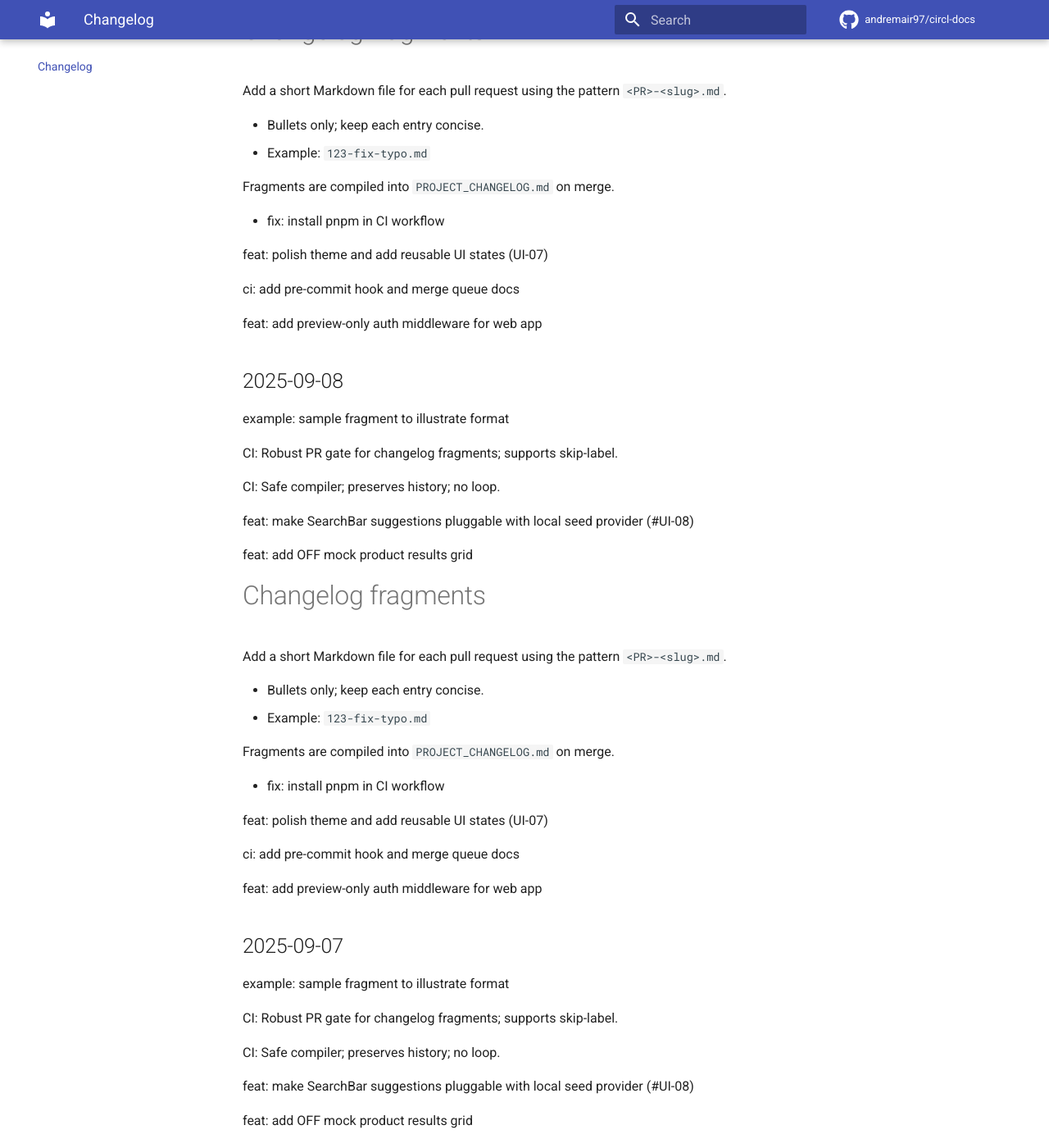
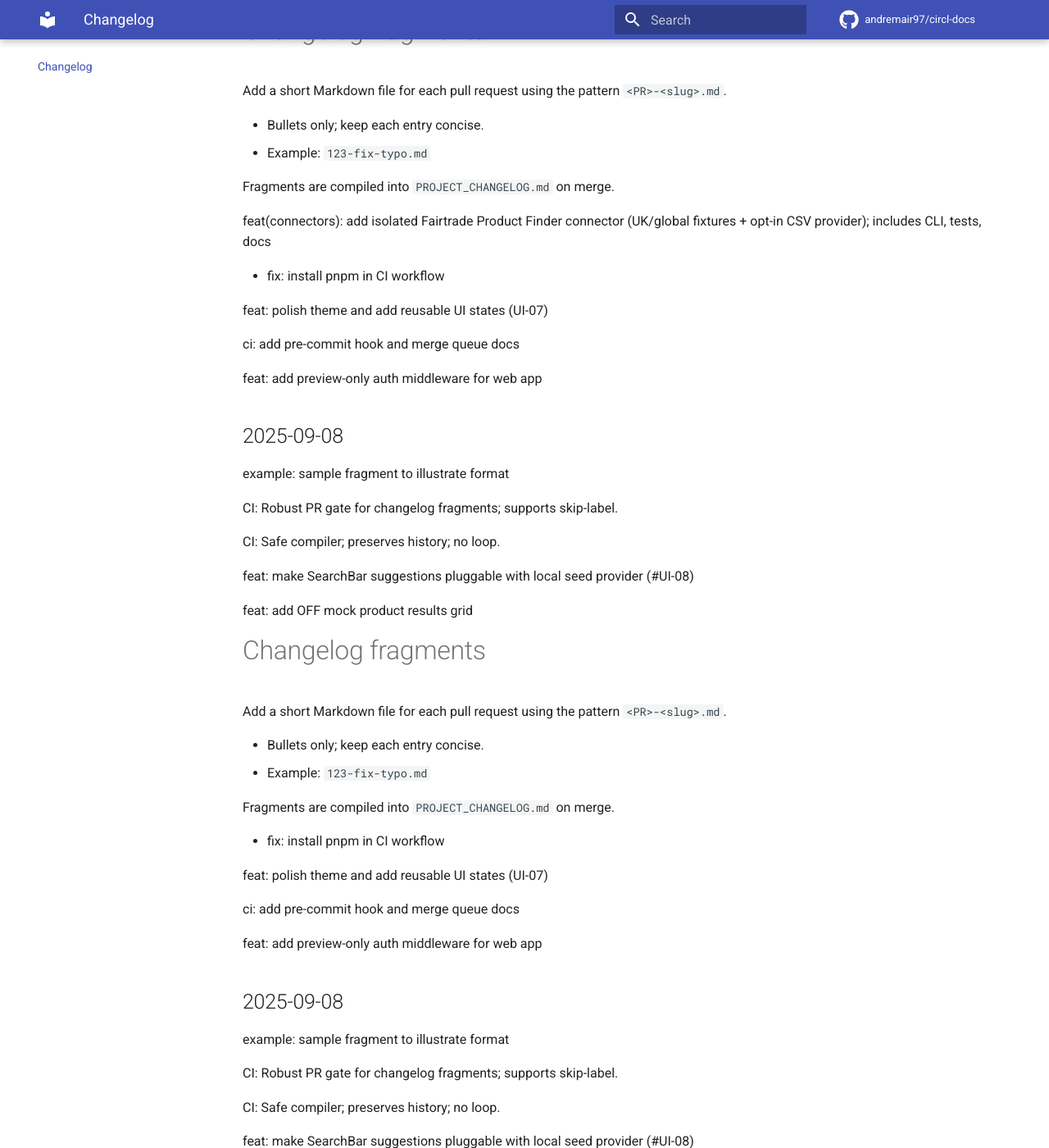
Before and after one commit to andremair97/circl-docs, an MkDocs documentation site: the page built from docs/changelog/index.md, in a window 1280 px wide and 1400 px high, scrolled down 593 px. Shown: the whole window at 82% size. Built offline with MkDocs 1.6.1 and Material for MkDocs 9.7.7, drawn with Linux system fonts in a browser that asks for light colours; comment, search, counter and statistics services are not loaded.

Commit message:
chore(changelog): compile fragments [skip ci]

```diff
--- a/PROJECT_CHANGELOG.md
+++ b/PROJECT_CHANGELOG.md
@@ -1,4 +1,35 @@
 # PROJECT_CHANGELOG
+
+## 2025-09-08
+
+example: sample fragment to illustrate format
+
+CI: Robust PR gate for changelog fragments; supports skip-label.
+
+CI: Safe compiler; preserves history; no loop.
+
+feat: make SearchBar suggestions pluggable with local seed provider (#UI-08)
+
+feat: add OFF mock product results grid
+
+# Changelog fragments
+
+Add a short Markdown file for each pull request using the pattern `<PR>-<slug>.md`.
+
+- Bullets only; keep each entry concise.
+- Example: `123-fix-typo.md`
+
+Fragments are compiled into `PROJECT_CHANGELOG.md` on merge.
+
+feat(connectors): add isolated Fairtrade Product Finder connector (UK/global fixtures + opt-in CSV provider); includes CLI, tests, docs
+
+- fix: install pnpm in CI workflow
+
+feat: polish theme and add reusable UI states (UI-07)
+
+ci: add pre-commit hook and merge queue docs
+
+feat: add preview-only auth middleware for web app
 
 ## 2025-09-08
 
```
